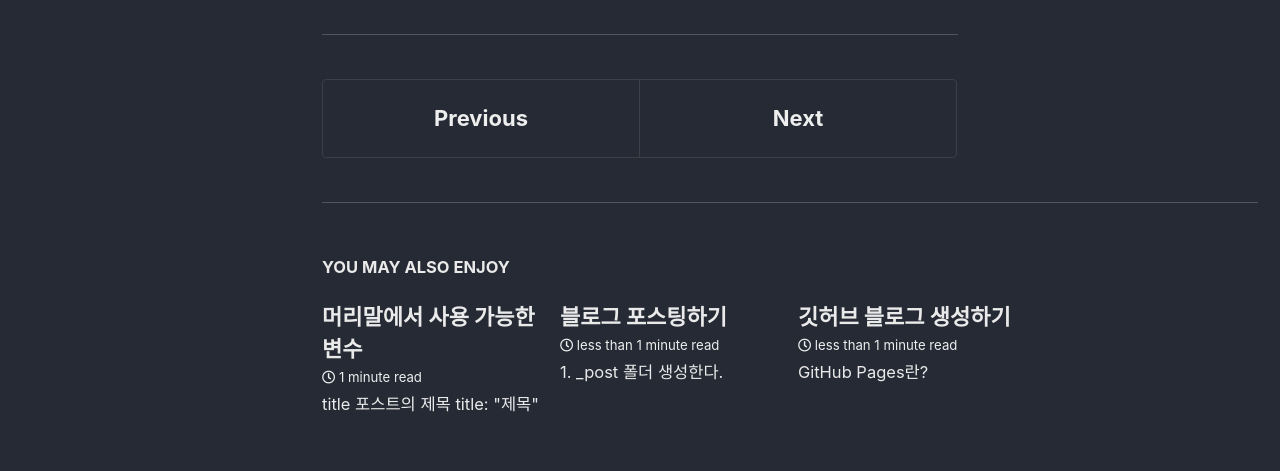
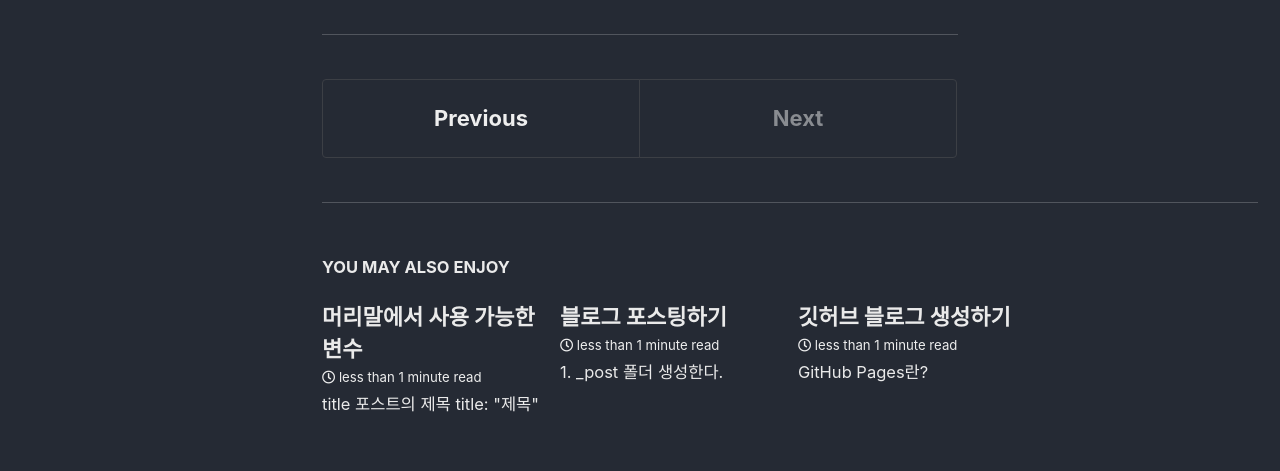
Before and after one commit to dudjun/dudjun.github.io, a Jekyll site: the page built from _posts/2023-02-15-Category.md, in a window 1280 px wide and 900 px high, scrolled down 2201 px. Shown: the part 197-668 px from the top of the window. Built offline with Jekyll 4.4.1, drawn with Linux system fonts in a browser that asks for light colours; cached includes are drawn as plain includes; part of the change alters nothing that is shown.

```diff
--- a/_posts/2023-02-15-Category.md
+++ b/_posts/2023-02-15-Category.md
@@ -7,6 +7,8 @@ categories:
     - 블로그
 tags:
     - [깃허브, 블로그]
+
+date: 2023-02-15 21:43:27
 ---
 
 # 1. _config파일 수정하기
```
